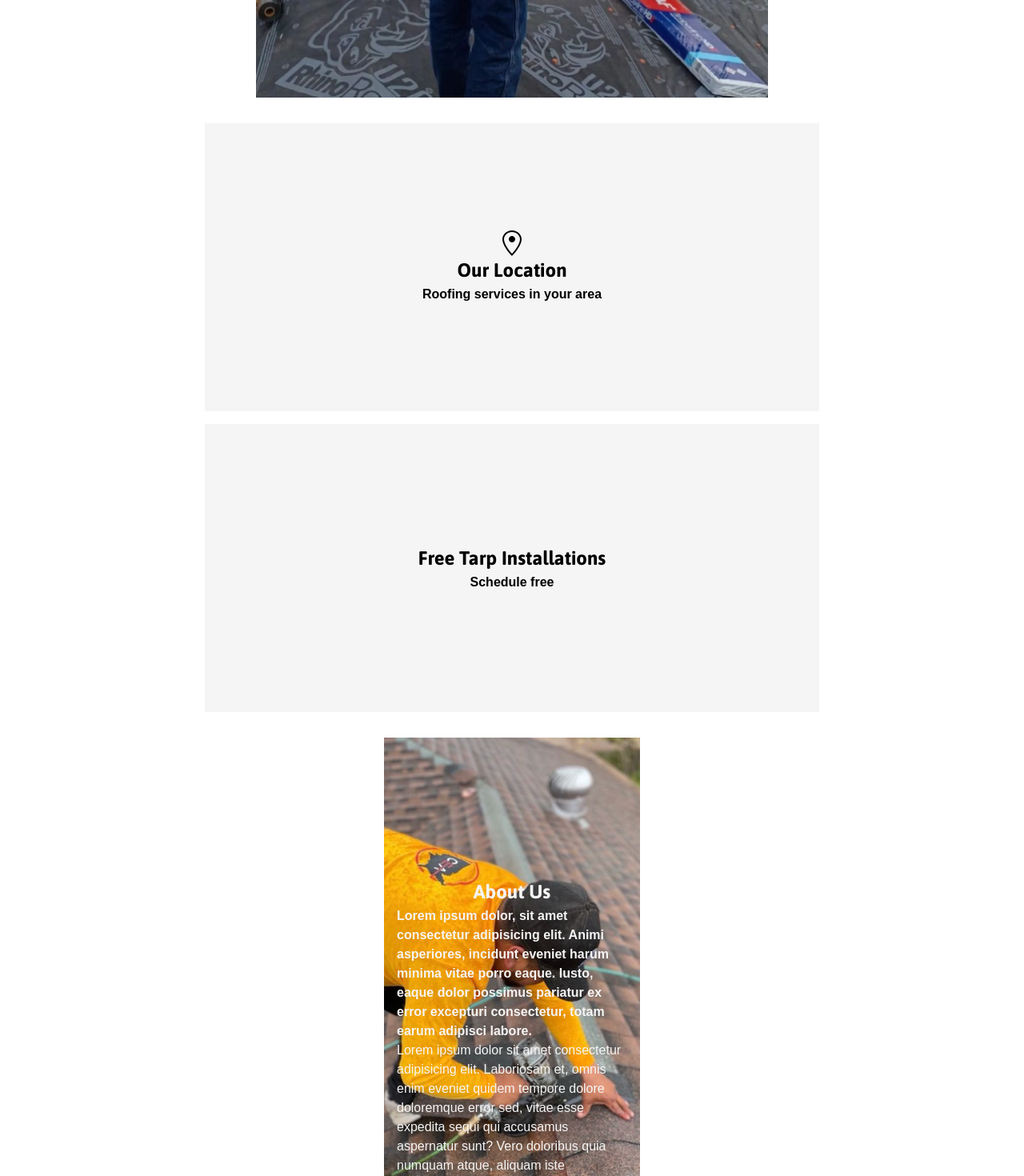
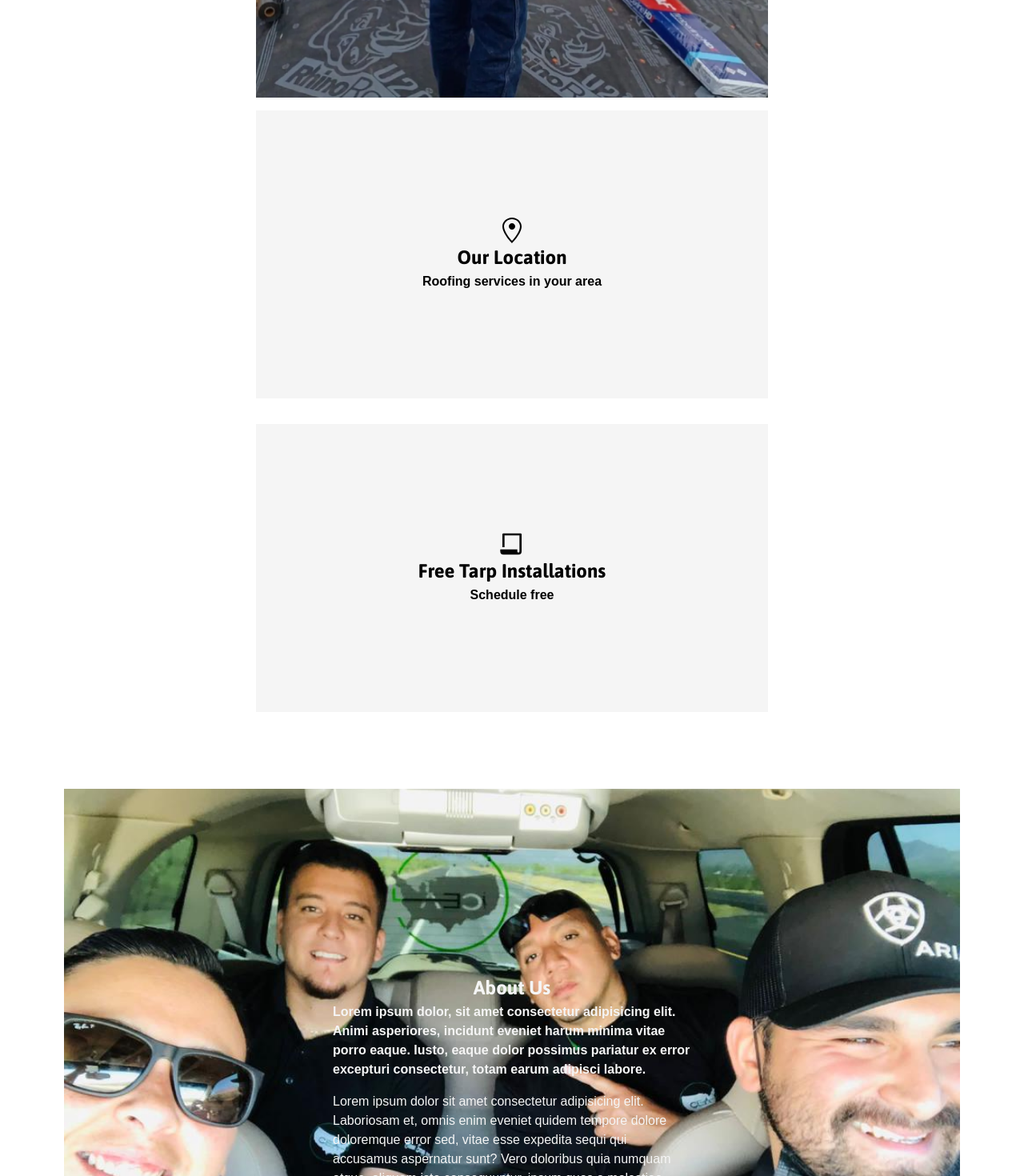
Before and after one commit to eric-santosCEA/roofing, a React (Create React App) app: page / in a window 1280 px wide. Shown: the part 860-2330 px from the top of the page at 80% size. Built offline with nearby package versions, Linux system fonts and the light colour scheme.

Commit message:
adapted about bkg img to change on large screen to avoid blurring

```diff
--- a/src/components/Home.js
+++ b/src/components/Home.js
@@ -1,6 +1,7 @@
 import React, { lazy } from 'react'
 import '../styles/home.css'
 import { GoLocation } from 'react-icons/go'
+import { RiFilePaperLine } from 'react-icons/ri'
 import Footer from './Footer'
 const Navbar = lazy(() => import('./Navbar.js'))
 
@@ -24,6 +25,7 @@ const Home = () => {
           <h4>Roofing services in your area</h4>
         </div>
         <div className="inspection">
+          <RiFilePaperLine size="2rem" />
           <h1>Free Tarp Installations</h1>
           <h4>Schedule free</h4>
         </div>
--- a/src/components/Team.js
+++ b/src/components/Team.js
@@ -1,10 +1,14 @@
 import React from 'react'
 import Navbar from './Navbar'
+import '../styles/team.css'
 
 const Team = () => {
   return (
-    <div>
+    <>
       <Navbar />
+      <section className="banner">
+        <h1>Meet The Team</h1>
+      </section>
       <section className="images">
         <img
           src="./photos/team-small/team1.webp"
@@ -67,7 +71,7 @@ const Team = () => {
           height="300"
         />
       </section>
-    </div>
+    </>
   )
 }
 export default Team
--- a/src/styles/home.css
+++ b/src/styles/home.css
@@ -37,12 +37,15 @@
   padding: 0 1rem;
 }
 .banner {
-  margin: 1rem;
-  padding: 1rem;
+  display: flex;
+  justify-content: center;
+  align-items: center;
+  flex-flow: column;
 }
 @media screen and (min-width: 1058px) {
   .banner {
-    margin: 0 15rem;
+    justify-content: center;
+    flex-flow: row wrap;
   }
 }
 .banner .location {
@@ -54,6 +57,18 @@
   background-color: whitesmoke;
   margin: 1rem 0;
 }
+@media screen and (min-width: 1058px) {
+  .banner .location {
+    width: 40rem;
+    margin: 1rem;
+  }
+}
+.banner .location h1 {
+  padding: 0 1rem;
+}
+.banner .location h4 {
+  padding: 0 1rem;
+}
 .banner .inspection {
   height: 45vh;
   display: flex;
@@ -63,6 +78,18 @@
   background-color: whitesmoke;
   margin: 1rem 0;
 }
+@media screen and (min-width: 1058px) {
+  .banner .inspection {
+    width: 40rem;
+    margin: 1rem;
+  }
+}
+.banner .inspection h1 {
+  padding: 0 1rem;
+}
+.banner .inspection h4 {
+  padding: 0 1rem;
+}
 .about {
   display: flex;
   justify-content: center;
@@ -71,7 +98,7 @@
   padding: 1rem;
   height: 100vh;
   color: whitesmoke;
-  background-image: url('../images/roofing-main-small.webp');
+  background-image: url('../images/roofing-full-size.jpg');
   background-position: center;
   background-repeat: no-repeat;
   background-size: cover;
@@ -83,8 +110,17 @@
 }
 @media screen and (min-width: 1058px) {
   .about {
-    background-image: url('../images/roofing-full-size.jpg');
-    margin: 0 30rem;
+    background-image: url('../images/full2.jpg');
+  }
+}
+@media screen and (min-width: 1058px) {
+  .about h4 {
+    padding: 0 20rem;
+  }
+}
+@media screen and (min-width: 1058px) {
+  .about p {
+    padding: 1rem 20rem;
   }
 }
 .systems {
--- a/src/styles/home.less
+++ b/src/styles/home.less
@@ -31,10 +31,13 @@
   }
 }
 .banner {
-  margin: 1rem;
-  padding: 1rem;
+  display: flex;
+  justify-content: center;
+  align-items: center;
+  flex-flow: column;
   @media screen and (min-width: 1058px) {
-    margin: 0 15rem;
+    justify-content: center;
+    flex-flow: row wrap;
   }
 
   .location {
@@ -45,6 +48,16 @@
     flex-flow: column;
     background-color: whitesmoke;
     margin: 1rem 0;
+    @media screen and (min-width: 1058px) {
+      width: 40rem;
+      margin: 1rem;
+    }
+    h1 {
+      padding: 0 1rem;
+    }
+    h4 {
+      padding: 0 1rem;
+    }
   }
   .inspection {
     height: 45vh;
@@ -54,6 +67,16 @@
     flex-flow: column;
     background-color: whitesmoke;
     margin: 1rem 0;
+    @media screen and (min-width: 1058px) {
+      width: 40rem;
+      margin: 1rem;
+    }
+    h1 {
+      padding: 0 1rem;
+    }
+    h4 {
+      padding: 0 1rem;
+    }
   }
 }
 .about {
@@ -64,7 +87,7 @@
   padding: 1rem;
   height: 100vh;
   color: whitesmoke;
-  background-image: url('../images/roofing-main-small.webp');
+  background-image: url('../images/roofing-full-size.jpg');
   background-position: center;
   background-repeat: no-repeat;
   background-size: cover;
@@ -72,8 +95,17 @@
     margin: 5rem;
   }
   @media screen and (min-width: 1058px) {
-    background-image: url('../images/roofing-full-size.jpg');
-    margin: 0 30rem;
+    background-image: url('../images/full2.jpg');
+  }
+  h4 {
+    @media screen and (min-width: 1058px) {
+      padding: 0 20rem;
+    }
+  }
+  p {
+    @media screen and (min-width: 1058px) {
+      padding: 1rem 20rem;
+    }
   }
 }
 .systems {
--- a/src/styles/team.css
+++ b/src/styles/team.css
@@ -1,6 +1,24 @@
+.banner {
+  display: flex;
+  justify-content: center;
+  align-items: center;
+}
 .images {
   display: flex;
   justify-content: center;
   align-items: center;
   flex-flow: column;
 }
+@media screen and (min-width: 1058px) {
+  .images {
+    flex-flow: row wrap;
+  }
+}
+.images img {
+  margin: 1rem 0;
+}
+@media screen and (min-width: 1058px) {
+  .images img {
+    margin: 1rem;
+  }
+}
--- a/src/styles/team.less
+++ b/src/styles/team.less
@@ -1,6 +1,23 @@
+.banner {
+  display: flex;
+  justify-content: center;
+  align-items: center;
+  h1 {
+  }
+}
+
 .images {
   display: flex;
   justify-content: center;
   align-items: center;
   flex-flow: column;
+  @media screen and (min-width: 1058px) {
+    flex-flow: row wrap;
+  }
+  img {
+    margin: 1rem 0;
+    @media screen and (min-width: 1058px) {
+      margin: 1rem;
+    }
+  }
 }
```
Also changed, not shown: src/images/full2.jpg (renamed from public/photos/roofing-large/full2.jpg).
